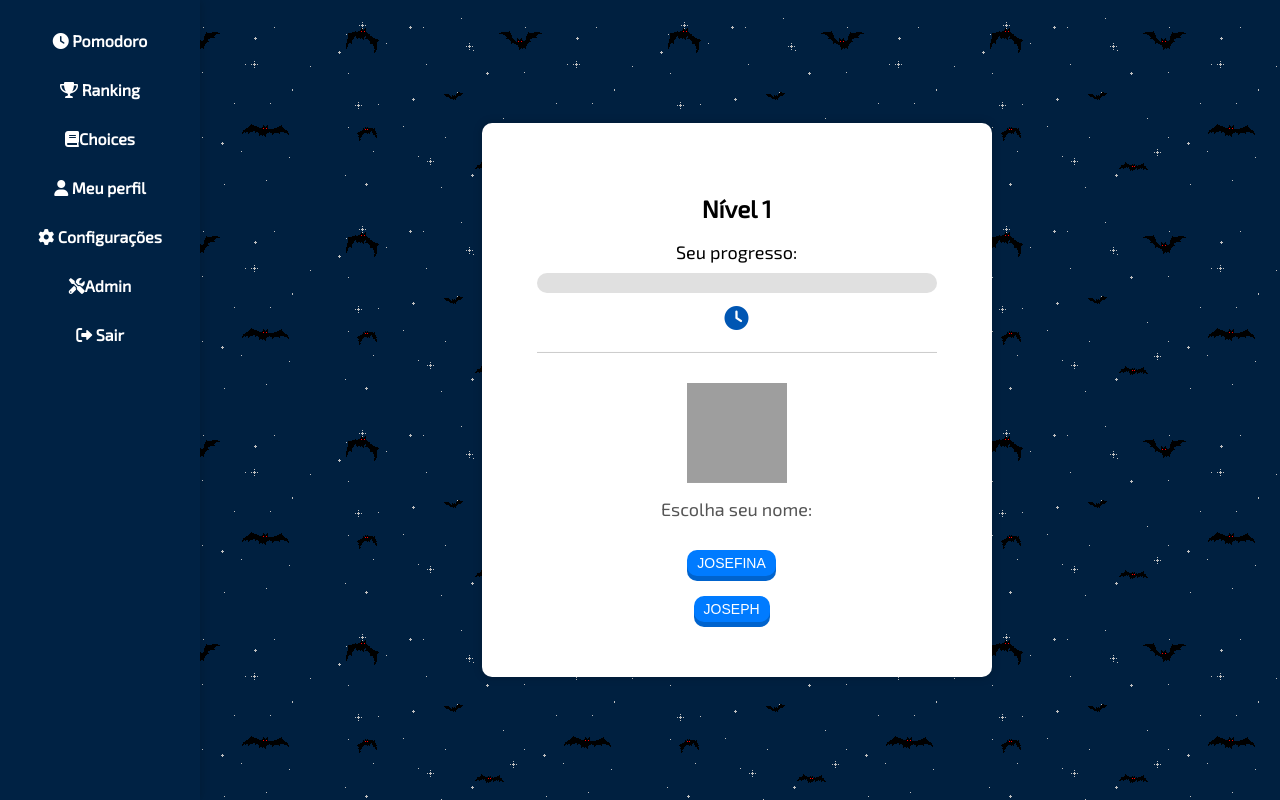
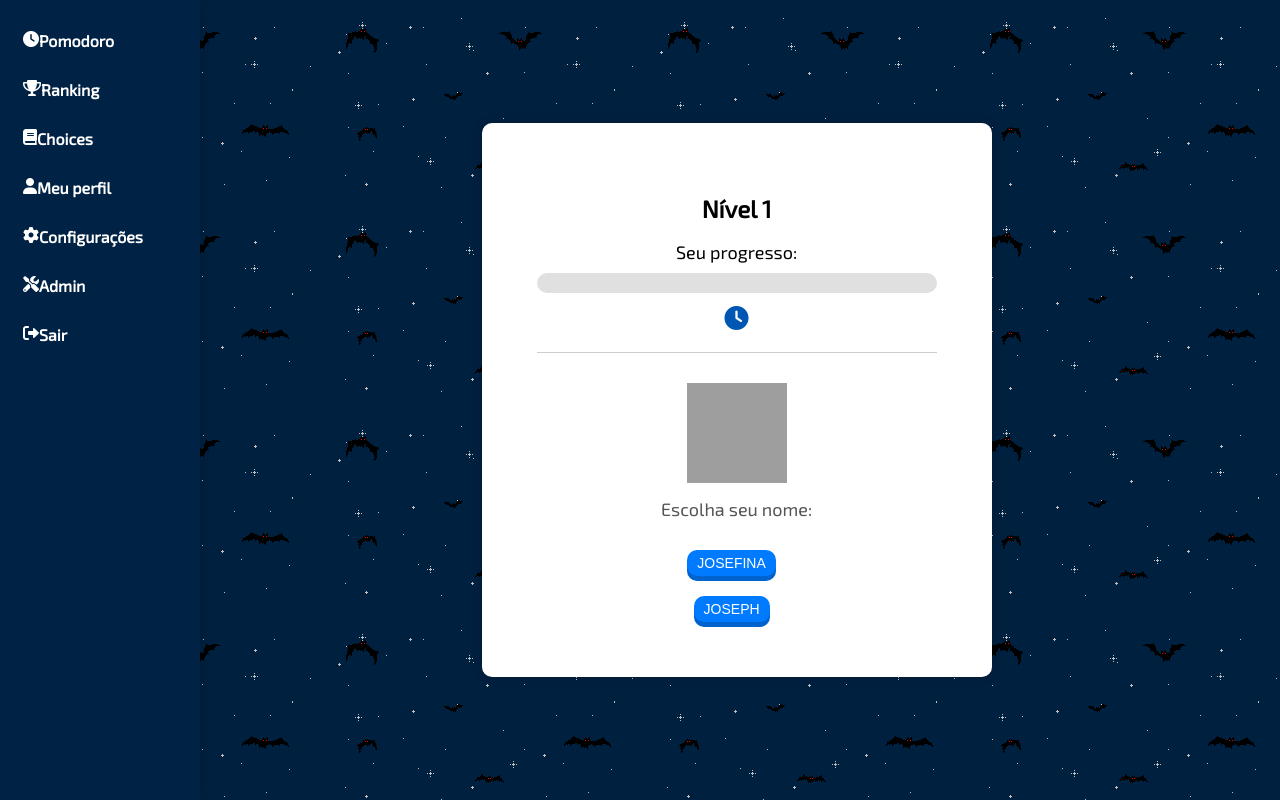
Before and after one commit to pietroxvier/parcialito3, a PHP site: page /progressbar.html in a window 1280 px wide. Run offline with PHP 8.4, Linux system fonts and the light colour scheme; some libraries are stand-ins or nearby versions; grey boxes are pictures that could not be loaded.

Commit message:
Update style2.css

```diff
--- a/public/styles/style2.css
+++ b/public/styles/style2.css
@@ -222,6 +222,8 @@
     text-decoration: none;
     font-weight: bold; /* Make the links bold */
     text-align: center;
+    display: flex;
+    padding-left: 8px;
 }
 
 /* Sidebar toggle button styles */
```
